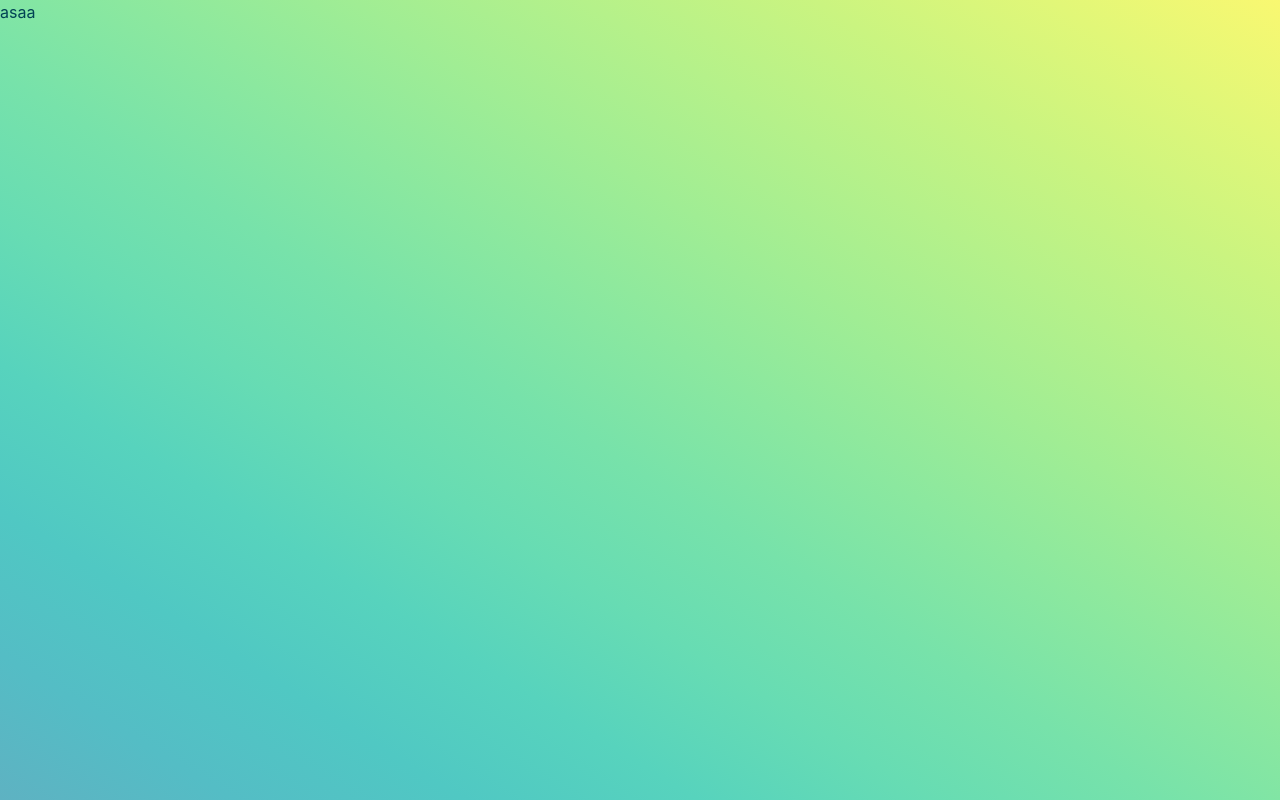
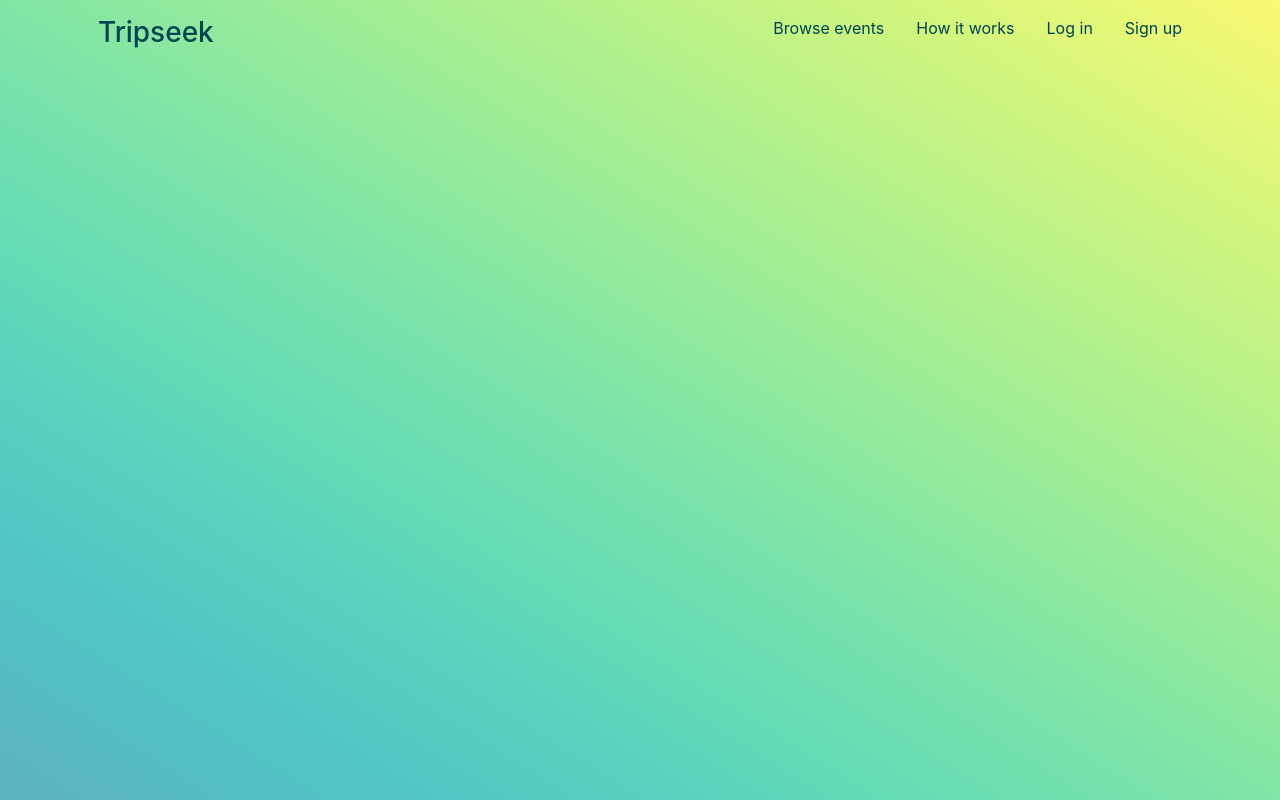
Before and after one commit to tadeas-drab/eventoget-next, a Next.js app: page /shared/navigation in a window 1280 px wide. Built offline with nearby package versions, Linux system fonts and the light colour scheme.

Commit message:
navbar mvp

```diff
--- a/pages/shared/navigation.tsx
+++ b/pages/shared/navigation.tsx
@@ -1,11 +1,47 @@
 import type { NextPage } from 'next'
 import Head from 'next/head'
 import Image from 'next/image'
-import styles from '../../styles/Home.module.css'
+import 'bootstrap/dist/css/bootstrap.css'
+import 'bootstrap/dist/js/bootstrap.js'
+
 
 const Navigation: NextPage = () => {
     return (
-        <div className={styles.w100}>asaa</div>
+        <div className="w-100">
+            <div className="w-100 position-fixed top-0 z-999">
+                <div className="container">
+                    <div className="row mt-2">
+                        <div className="col-3">
+                            <a className="nav-link"><h3>Tripseek</h3></a>
+                        </div>
+                        <div className="col-1"></div>
+                        <div className="col-8 d-none d-md-block">
+                            <a className="nav-link float-end">Sign up</a>
+                            <a className="nav-link float-end">Log in</a>
+                            <a className="nav-link float-end" href="/#HowItWorks" >How it works</a>
+                            <a className="nav-link float-end">Browse events</a>
+                        </div>
+                        <div className="col-2 d-block d-md-none">
+                            <a className="nav-link float-end">Log in</a>
+                        </div>
+                        <div className="col-6 d-block d-md-none">
+                            <div className="dropdown">
+                                <button className="btn dropdown-toggle" type="button" id="navMenu" data-bs-toggle="dropdown" aria-expanded="false">
+                                    Dropdown button
+                                </button>
+                                <ul className="dropdown-menu" aria-labelledby="navMenu">
+                                    <li><a className="dropdown-item" href="#">Browse events</a></li>
+                                    <li><a className="dropdown-item" href="#">How it works</a></li>
+                                    <li><a className="dropdown-item" href="#">Log in</a></li>
+                                    <li><a className="dropdown-item" href="#">Sign up</a></li>
+                                </ul>
+                            </div>
+                        </div>
+                    </div>
+                </div>
+            </div>
+
+        </div>
     )
 }
 
--- a/styles/globals.css
+++ b/styles/globals.css
@@ -19,6 +19,14 @@ a {
     box-sizing: border-box;
 }
 
+.w-100 {
+    width: 100% !important;
+}
+
+.nav-link {
+    color: #014254 !important;
+}
+
 
 /* Scrollbar
 -------------------------------------------------- */
@@ -37,7 +45,3 @@ a {
     background: #014254;
     border-radius: 10px;
 }
-
-.w-100 {
-    width: 100% !important;
-}
```
